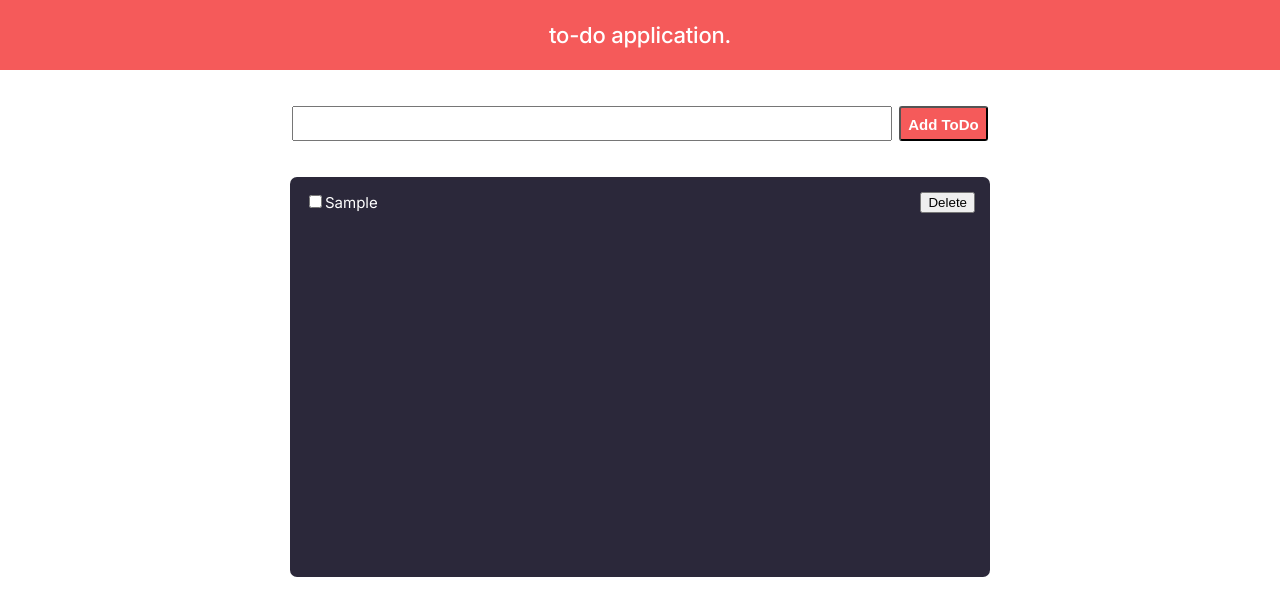
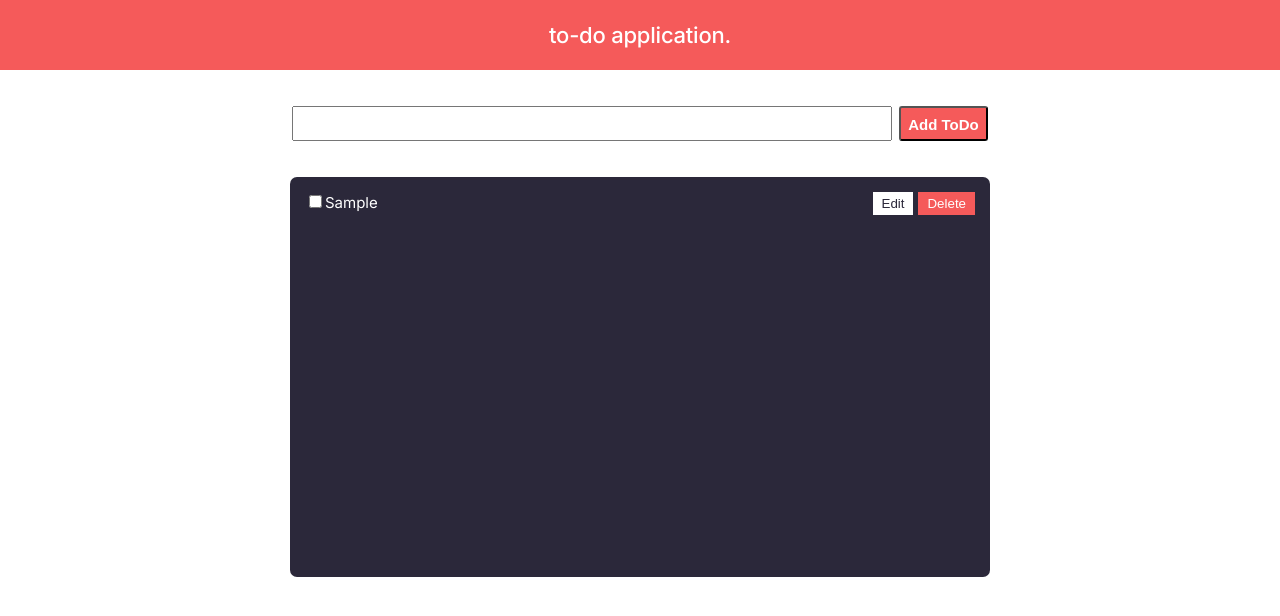
Before and after one commit to Bimesh13/to-do, a React (Create React App) app: page / in a window 1280 px wide. Both pictures are taken after typing "Sample" into the empty fields and a click on the button "Add ToDo". Shown: the top 616 px of the page. Built offline with nearby package versions, Linux system fonts and the light colour scheme.

Commit message:
Edited to do using prompt.

```diff
--- a/src/components/ToDo.js
+++ b/src/components/ToDo.js
@@ -30,6 +30,17 @@ export default function ToDo() {
     setToDoArray(item);
   }
 
+  function editToDo(id) {
+    const newValue = prompt("Edit the to do task:");
+    const item = toDoArray.map((todoitem) => {
+      if (todoitem.id === id) {
+        return { ...todoitem, text: newValue };
+      }
+      return todoitem;
+    });
+    setToDoArray(item);
+  }
+
   function deleteToDo(id) {
     const item = toDoArray.filter((todoitem) => todoitem.id !== id);
     setToDoArray(item);
@@ -45,6 +56,10 @@ export default function ToDo() {
       {thing.checked ? <del>{thing.text}</del> : thing.text}
       <button onClick={() => deleteToDo(thing.id)} className="delete--button">
         Delete
+      </button>
+
+      <button onClick={() => editToDo(thing.id)} className="edit--button">
+        Edit
       </button>
       <br />
     </div>
--- a/src/index.css
+++ b/src/index.css
@@ -70,6 +70,17 @@ form {
   font-size: 15px;
 }
 
+.edit--button {
+  float: right;
+  margin-right: 5px;
+  color: #2b283a;
+  border: 3px solid #ffffff;
+  background-color: #ffffff;
+}
+
 .delete--button {
   float: right;
+  background-color: #f55a5a;
+  color: #ffffff;
+  border: 3px solid #f55a5a;
 }
```
